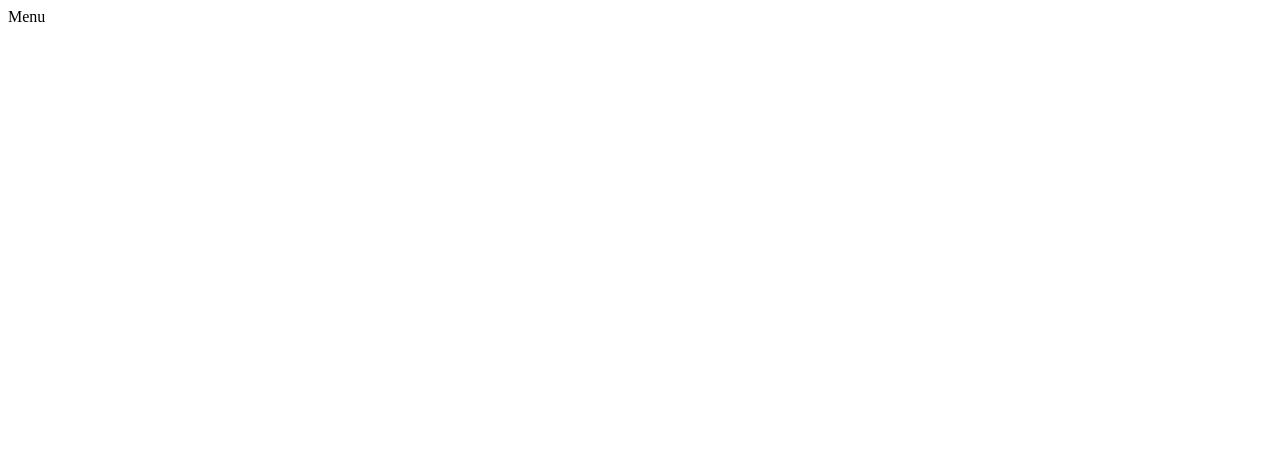
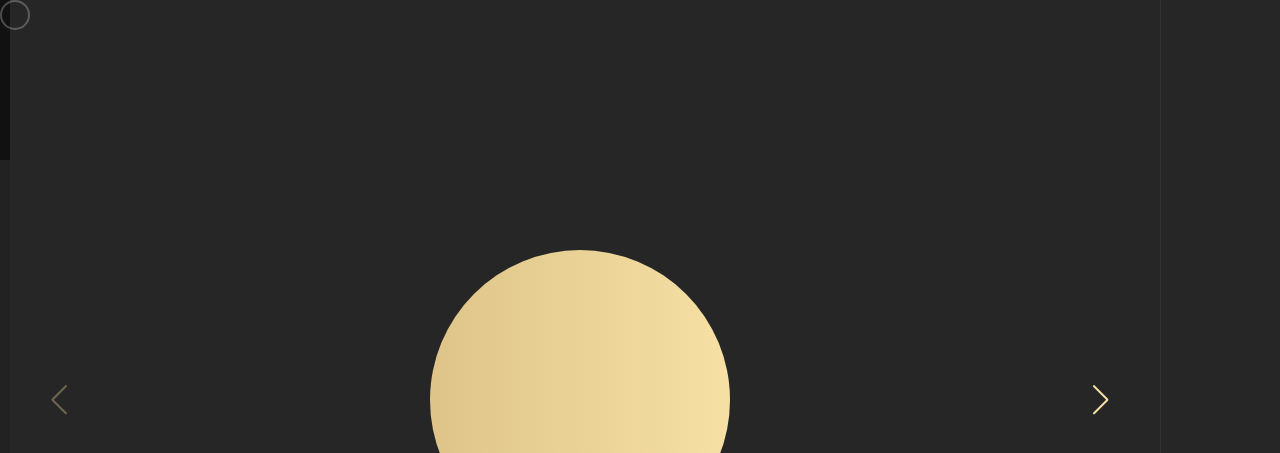
Before and after one commit to squizziee/new_portfolio, a website: page index.html in a window 1280 px wide. Shown: the top 453 px of the page. Drawn offline with Linux system fonts and the light colour scheme; the site is published under a folder, as on GitHub Pages, so addresses that start at the root find nothing.

Commit message:
Change files path

```diff
--- a/index.html
+++ b/index.html
@@ -4,8 +4,8 @@
     <meta charset="UTF-8">
     <meta name="viewport" content="width=device-width, initial-scale=1.0">
     <link href="https://fonts.googleapis.com/css?family=Montserrat:700&display=swap" rel="stylesheet">
-    <link rel="stylesheet" href="/build/libs/css/swiper.min.css">
-    <link rel="stylesheet" href="/build/css/style.min.css">
+    <link rel="stylesheet" href="./build/libs/css/swiper.min.css">
+    <link rel="stylesheet" href="./build/css/style.min.css">
     <title>Document</title>
 </head>
 <body>
@@ -43,7 +43,7 @@
             </section>
         </section>
     </div>
-    <script src="/build/libs/js/libs.min.js"></script>
-    <script src="/build/js/main.min.js"></script>
+    <script src="./build/libs/js/libs.min.js"></script>
+    <script src="./build/js/main.min.js"></script>
 </body>
 </html>
```
